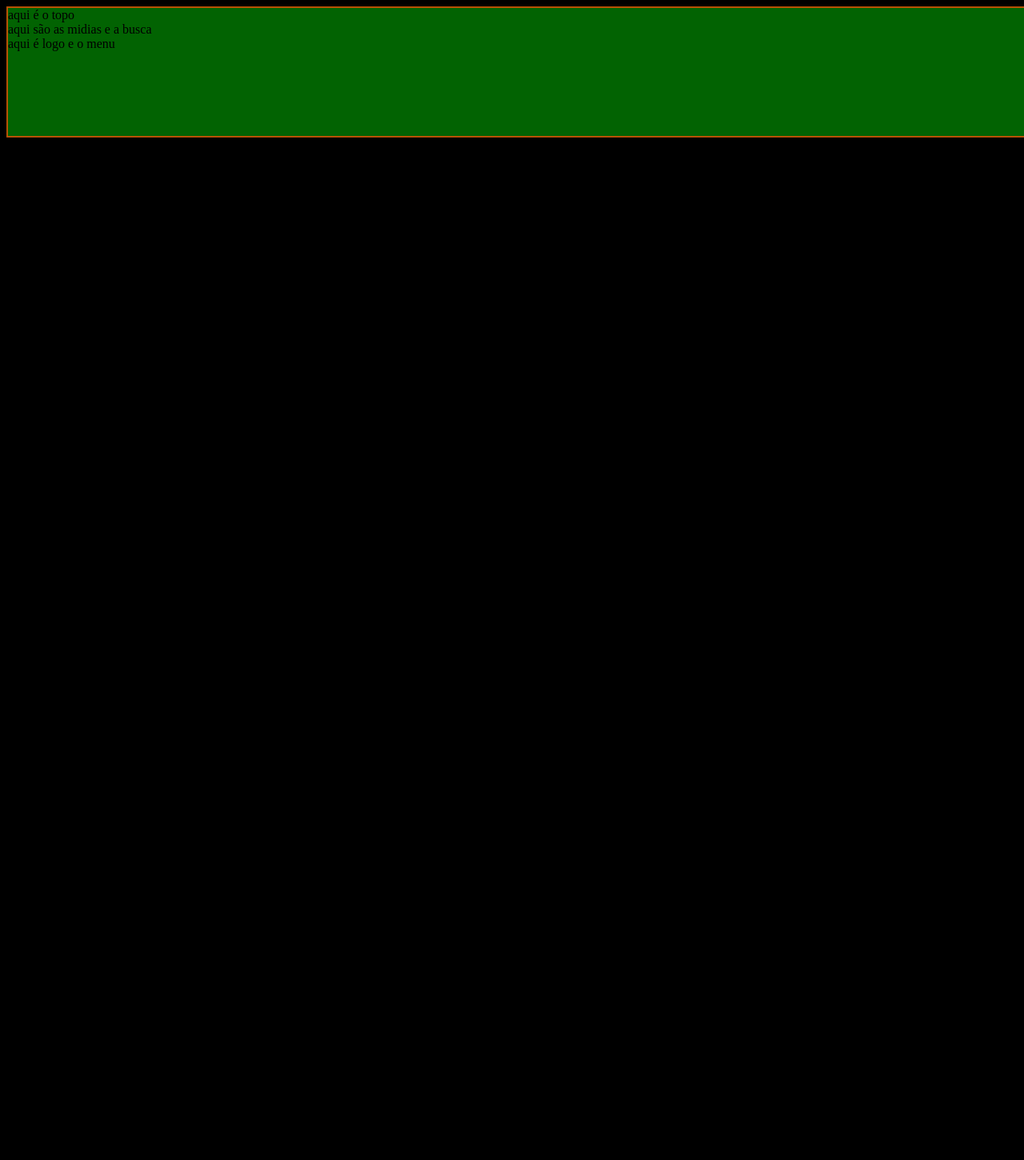
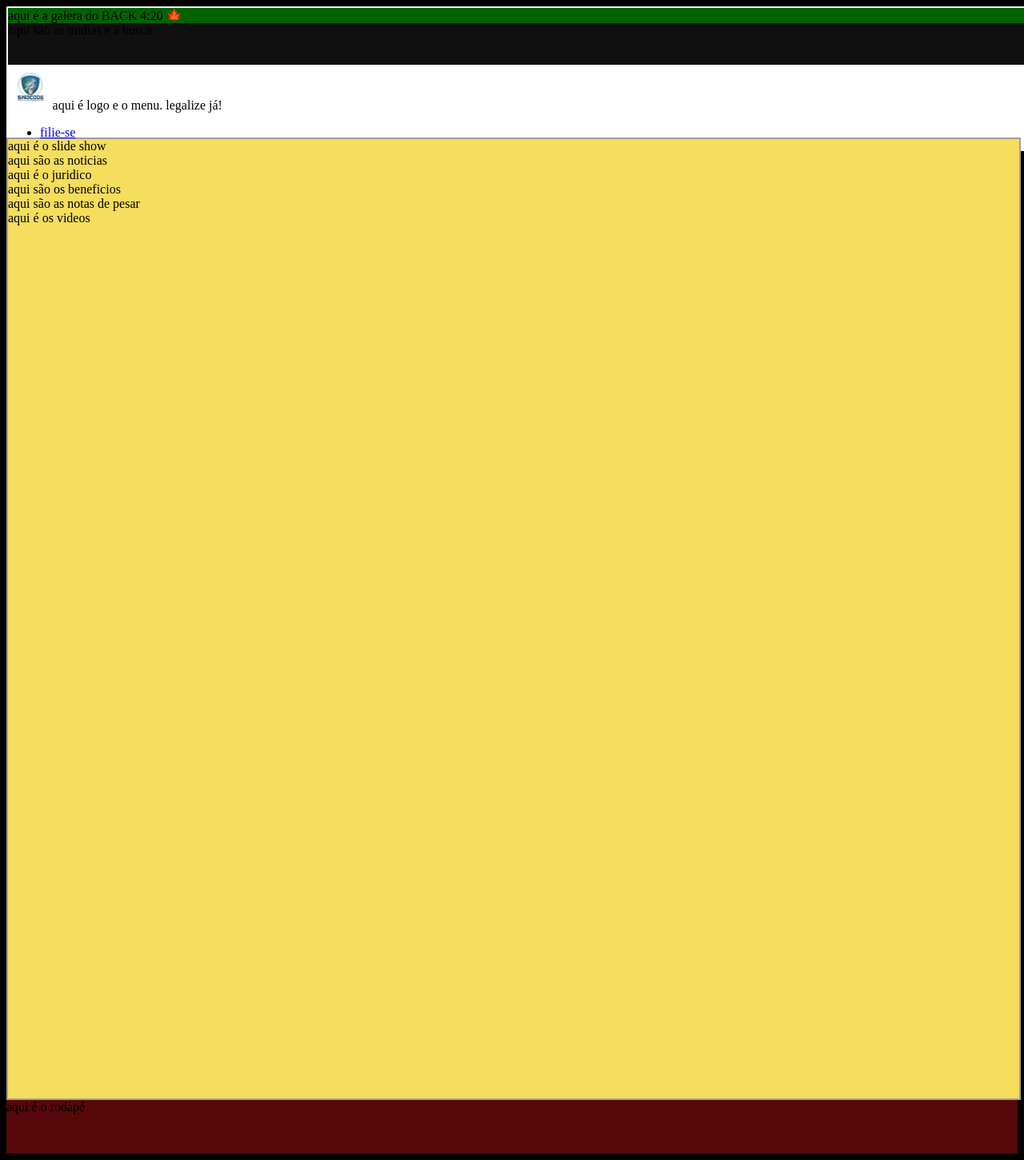
Before and after one commit to zikes18/sindicode-web, a Django app: page / in a window 1280 px wide; the page is wider, and only the part inside the window is pictured. Shown: that part at 80% size. Before the commit the page ends 172 px from the top of that part, so only its background shows below. Run offline with Django 4.2, Linux system fonts and the light colour scheme.

Commit message:
att view cadastro e html noticia

```diff
--- a/associados/urls.py
+++ b/associados/urls.py
@@ -2,5 +2,5 @@ from django.urls import path
 from associados.views import index
 
 urlpatterns = [
-    path('associados',index),
+    path('index',index,name='cadastro'),
 ]
--- a/associados/views.py
+++ b/associados/views.py
@@ -1,4 +1,4 @@
 from django.shortcuts import render
 
 def index(request):
-    return render(request, 'associados/index_demo.html')
+    return render(request, 'associados/index.html')
--- a/setup/static/styles/style.css
+++ b/setup/static/styles/style.css
@@ -11,5 +11,25 @@ body{
     background-color: #026302;
     width: 1852px;
     height: 160px;
-    border: 2px solid #b85205;
+    border: 2px solid #ffffff;
 }
+#midias_busca{
+    background-color: #101010;
+    width: 100%;
+    height: 52px;
+}
+#logo_menu{
+    background-color: #FFFFFF;
+    width: 100%;
+    height: 108px;
+}
+main{
+    width: 100%;
+    height: 1200px;
+    border:2px solid #9f9d9d;
+    background-color: #f5dd5d;
+}
+footer{
+    height: 67px;
+    background-color: #570808;
+}
--- a/static/styles/style.css
+++ b/static/styles/style.css
@@ -13,3 +13,6 @@ body{
     height: 160px;
     border: 2px solid #b85205;
 }
+#midias_busca{
+    background-color: #353535;
+}
--- a/templates/noticias/index.html
+++ b/templates/noticias/index.html
@@ -10,16 +10,20 @@
 <body>
 
     <div id="site">
-        <div id="topo">
-            aqui é o topo
+        <header id="topo">
+            aqui é a galera do BACK 4:20 🍁
             <div id="midias_busca">
                 aqui são as midias e a busca
             </div>
             <div id="logo_menu">
-                aqui é logo e o menu
+                <img src="{% static 'assets/logo/logo.png' %}" alt="logo do sindcode" style="width: 3%">aqui é logo e o menu. legalize já!
+                <ul>
+                    <li><a href="{% url 'cadastro' %}">filie-se</a></li>
+                </ul>
             </div>
-        </div>
-        <div id="area">
+        </header>
+
+        <main id="area">
             <div id="slide show">
                 aqui é o slide show
             </div>
@@ -38,10 +42,10 @@
             <div id="tv_sindcode">
                 aqui é os videos
             </div>
-        </div>
-        <div id="rodape">
+        </main>
+        <footer id="rodape">
             aqui é o rodapé
-        </div>
+        </footer>
     </div>
 
 </body>
```
Also changed, not shown: setup/static/assets/logo/logo.jpg (added), setup/static/assets/logo/logo.png (added), setup/static/assets/logo/logo_azul.jpg (added), setup/static/assets/logo/logo_azul.png (added), setup/static/assets/logo/logo_cnza.jpg (added), setup/static/assets/logo/logo_inverso.jpg (added).
